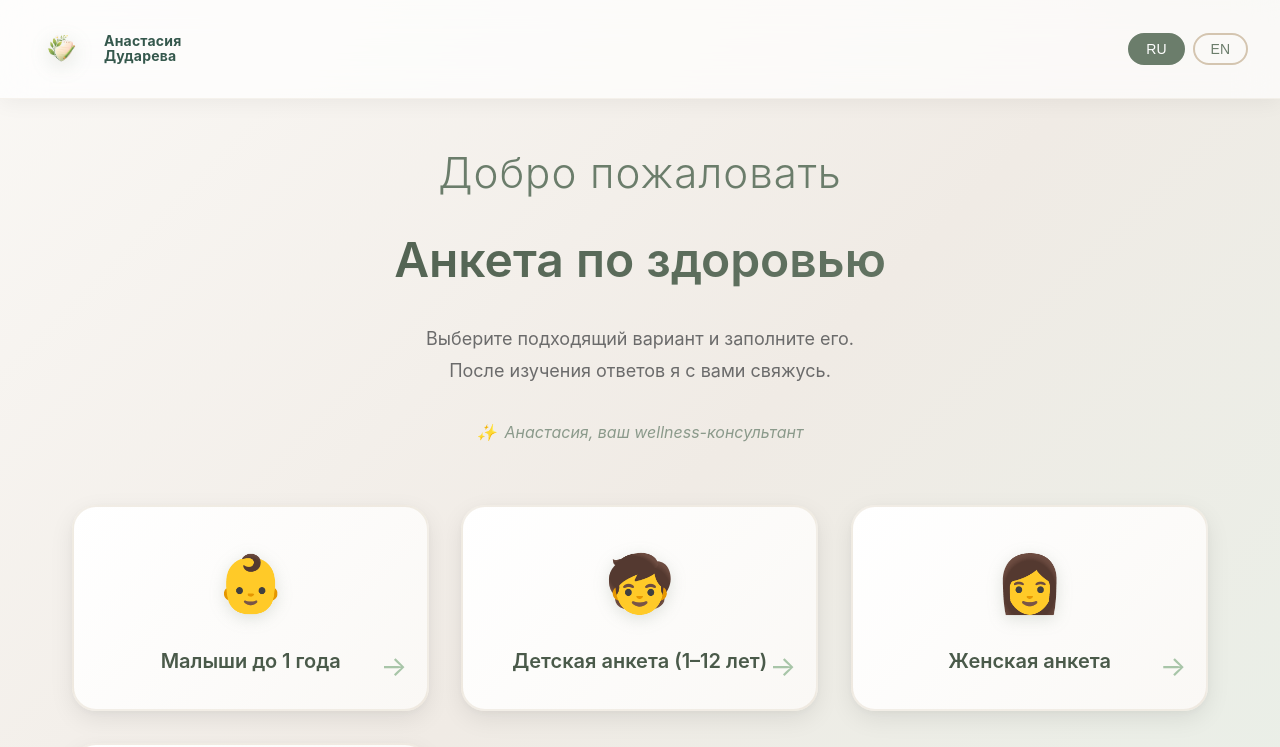
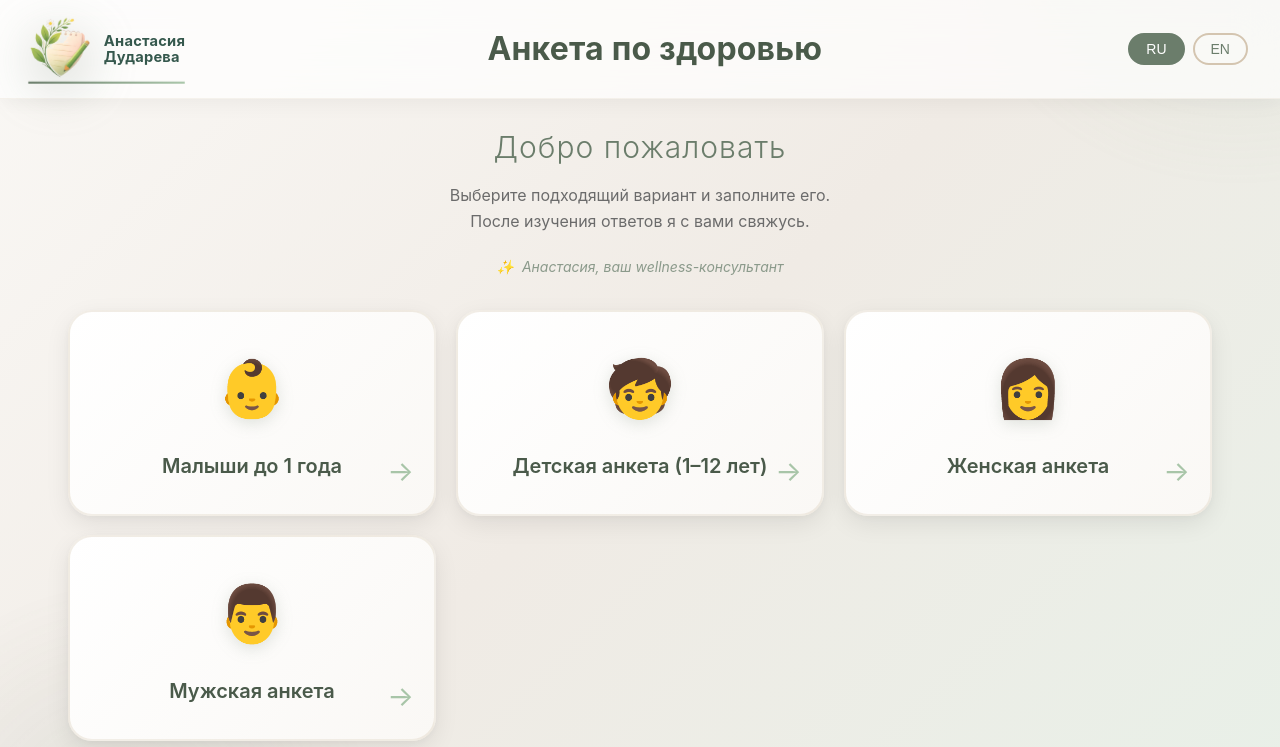
Before and after one commit to Anatoliiyastrebov/Anastasia-Dudareva, a React (Vite) app: page / in a window 1280 px wide. Shown: the top 747 px of the page. Built offline with nearby package versions, Linux system fonts and the light colour scheme.

Commit message:
обновление

```diff
--- a/index.html
+++ b/index.html
@@ -6,8 +6,9 @@
   <meta name="description" content="Анкета по здоровью для персональной wellness-консультации">
   <meta name="theme-color" content="#7fae8d">
   <title>Анкета по здоровью | Wellness Консультация</title>
-  <link rel="icon" type="image/png" href="/logo-icon.png">
-  <link rel="apple-touch-icon" href="/logo-icon.png">
+  <link rel="icon" type="image/png" sizes="512x512" href="/favicon-max.png">
+  <link rel="shortcut icon" type="image/png" href="/favicon-max.png">
+  <link rel="apple-touch-icon" sizes="180x180" href="/favicon-max.png">
 
   <meta property="og:type" content="website">
   <meta property="og:url" content="https://nataliyatttimaaaa.vercel.app/">
--- a/src/components/QuestionnaireForm.css
+++ b/src/components/QuestionnaireForm.css
@@ -71,6 +71,9 @@
   object-fit: cover;
   object-position: center;
   filter: drop-shadow(0 5px 10px rgba(107, 125, 107, 0.22));
+  transform: scale(2);
+  transform-origin: center;
+  transition: filter 0.3s ease, transform 0.3s ease;
 }
 
 .brand-text {
@@ -86,10 +89,6 @@
 
 .brand-text span {
   display: block;
-}
-
-.logo-link:hover .header-logo {
-  animation: logoPulse 1.6s ease-in-out infinite;
 }
 
 @keyframes logoPulse {
--- a/src/pages/Impressum.css
+++ b/src/pages/Impressum.css
@@ -37,6 +37,9 @@
   object-fit: cover;
   object-position: center;
   filter: drop-shadow(0 5px 10px rgba(107, 125, 107, 0.22));
+  transform: scale(2);
+  transform-origin: center;
+  transition: filter 0.3s ease, transform 0.3s ease;
 }
 
 .brand-text {
@@ -101,10 +104,6 @@
   font-weight: 600;
 }
 
-.logo-link:hover .header-logo {
-  animation: logoPulse 1.6s ease-in-out infinite;
-}
-
 @keyframes logoPulse {
   0%, 100% { transform: translateY(0); }
   50% { transform: translateY(-2px); }
--- a/src/pages/Landing.css
+++ b/src/pages/Landing.css
@@ -48,6 +48,16 @@
   animation: slideInLeft 0.6s ease-out;
 }
 
+.header-main-title {
+  margin: 0;
+  font-size: 32px;
+  font-weight: 700;
+  color: #4a5a4a;
+  letter-spacing: 0.2px;
+  text-align: center;
+  white-space: nowrap;
+}
+
 .logo-link {
   display: flex;
   align-items: center;
@@ -88,6 +98,8 @@
   object-fit: cover;
   object-position: center;
   filter: drop-shadow(0 6px 12px rgba(107, 125, 107, 0.24));
+  transform: scale(2);
+  transform-origin: center;
   transition: filter 0.3s ease, transform 0.3s ease;
 }
 
@@ -108,11 +120,7 @@
 
 .logo-link:hover .header-logo {
   filter: drop-shadow(0 6px 12px rgba(107, 125, 107, 0.4));
-  transform: scale(1.02);
-}
-
-.logo-link:hover .header-logo {
-  animation: logoPulse 1.6s ease-in-out infinite;
+  transform: scale(2.08);
 }
 
 @keyframes logoPulse {
@@ -130,51 +138,39 @@
   max-width: 1200px;
   width: 100%;
   margin: 0 auto;
-  padding: 40px 32px;
+  padding: 24px 28px;
   position: relative;
   z-index: 1;
 }
 
 .landing-hero {
   text-align: center;
-  margin-bottom: 60px;
+  margin-bottom: 30px;
 }
 
 
 .landing-title {
-  font-size: 42px;
+  font-size: 30px;
   color: #6b7d6b;
-  margin: 0 0 16px 0;
+  margin: 0 0 12px 0;
   font-weight: 300;
   letter-spacing: 1px;
   animation: fadeIn 1s ease-out 0.2s both;
 }
 
-.landing-name {
-  font-size: 48px;
-  color: #4a5a4a;
-  margin: 0 0 24px 0;
-  font-weight: 600;
-  background: linear-gradient(135deg, #4a5a4a 0%, #6b7d6b 100%);
-  -webkit-background-clip: text;
-  -webkit-text-fill-color: transparent;
-  background-clip: text;
-  animation: fadeIn 0.8s ease-out 0.4s both;
-}
-
 .landing-description {
-  font-size: 18px;
+  font-size: 16px;
   color: #6b6b6b;
-  line-height: 1.8;
-  margin: 0 0 32px 0;
-  max-width: 600px;
+  line-height: 1.6;
+  margin: 0 0 20px 0;
+  max-width: 700px;
   margin-left: auto;
   margin-right: auto;
   animation: fadeIn 0.8s ease-out 0.6s both;
 }
 
 .landing-signature {
-  font-size: 16px;
+  font-size: 14px;
   color: #8b9a8b;
   font-style: italic;
   margin: 0;
@@ -192,8 +188,8 @@
 .questionnaires-grid {
   display: grid;
   grid-template-columns: repeat(auto-fit, minmax(280px, 1fr));
-  gap: 32px;
-  margin-top: 60px;
+  gap: 20px;
+  margin-top: 24px;
   position: relative;
   z-index: 1;
   animation: fadeIn 0.8s ease-out 1s both;
@@ -246,16 +242,16 @@
     padding: 16px;
   }
 
-  .landing-title {
-    font-size: 32px;
+  .header-main-title {
+    font-size: 22px;
   }
 
-  .landing-name {
-    font-size: 36px;
+  .landing-title {
+    font-size: 24px;
   }
 
   .landing-description {
-    font-size: 16px;
+    font-size: 15px;
   }
 
   .questionnaires-grid {
@@ -264,7 +260,7 @@
   }
 
   .landing-content {
-    padding: 32px 20px;
+    padding: 18px 16px;
   }
 
   .header-logo {
--- a/src/pages/Landing.tsx
+++ b/src/pages/Landing.tsx
@@ -21,13 +21,13 @@ export const Landing: React.FC = () => {
             </span>
           </div>
         </Link>
+        <h1 className="header-main-title">{t('common.title', lang)}</h1>
         <LanguageSwitcher />
       </header>
 
       <main className="landing-content">
         <div className="landing-hero">
-          <h1 className="landing-title">{t('common.welcome', lang)}</h1>
-          <h2 className="landing-name">{t('common.title', lang)}</h2>
+          <h2 className="landing-title">{t('common.welcome', lang)}</h2>
           <p className="landing-description">
             {t('common.description', lang).split('\n').map((line, i) => (
               <React.Fragment key={i}>
```
Also changed, not shown: public/favicon-max.png (added).
